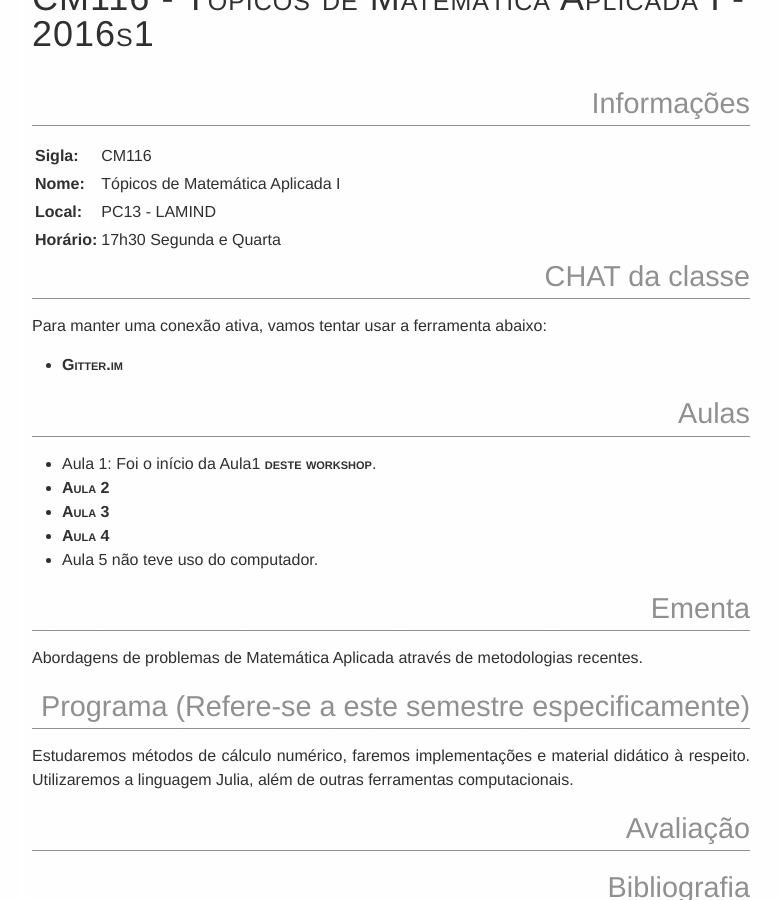
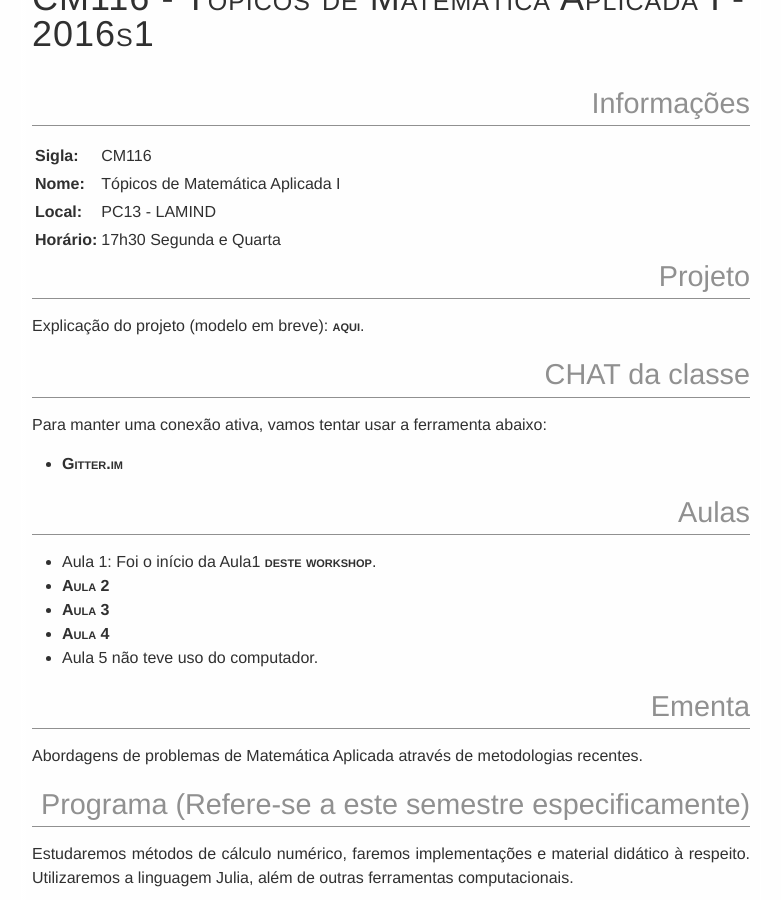
Before and after one commit to abelsiqueira/abelsiqueira.github.io-old, a Jekyll site: the page built from disciplinas/cm116-2016s1.md, in a window 1280 px wide and 900 px high, scrolled down 391 px. Shown: the whole window, without its empty margins (249-1030 px from the left). Built offline with Jekyll 4.4.1, drawn with Linux system fonts in a browser that asks for light colours.

Commit message:
Adiciona projeto de cm116

```diff
--- a/disciplinas/cm116-2016s1.md
+++ b/disciplinas/cm116-2016s1.md
@@ -12,6 +12,11 @@ tag:        2016s1
   | **Nome:**    | Tópicos de Matemática Aplicada I
   | **Local:**   | PC13 - LAMIND
   | **Horário:** | 17h30 Segunda e Quarta
+
+# Projeto
+
+Explicação do projeto (modelo em breve):
+[aqui]({{ site.baseurl }}/disciplinas/cm116/projeto.pdf).
 
 # CHAT da classe
 
```
Also changed, not shown: 1 other file.
